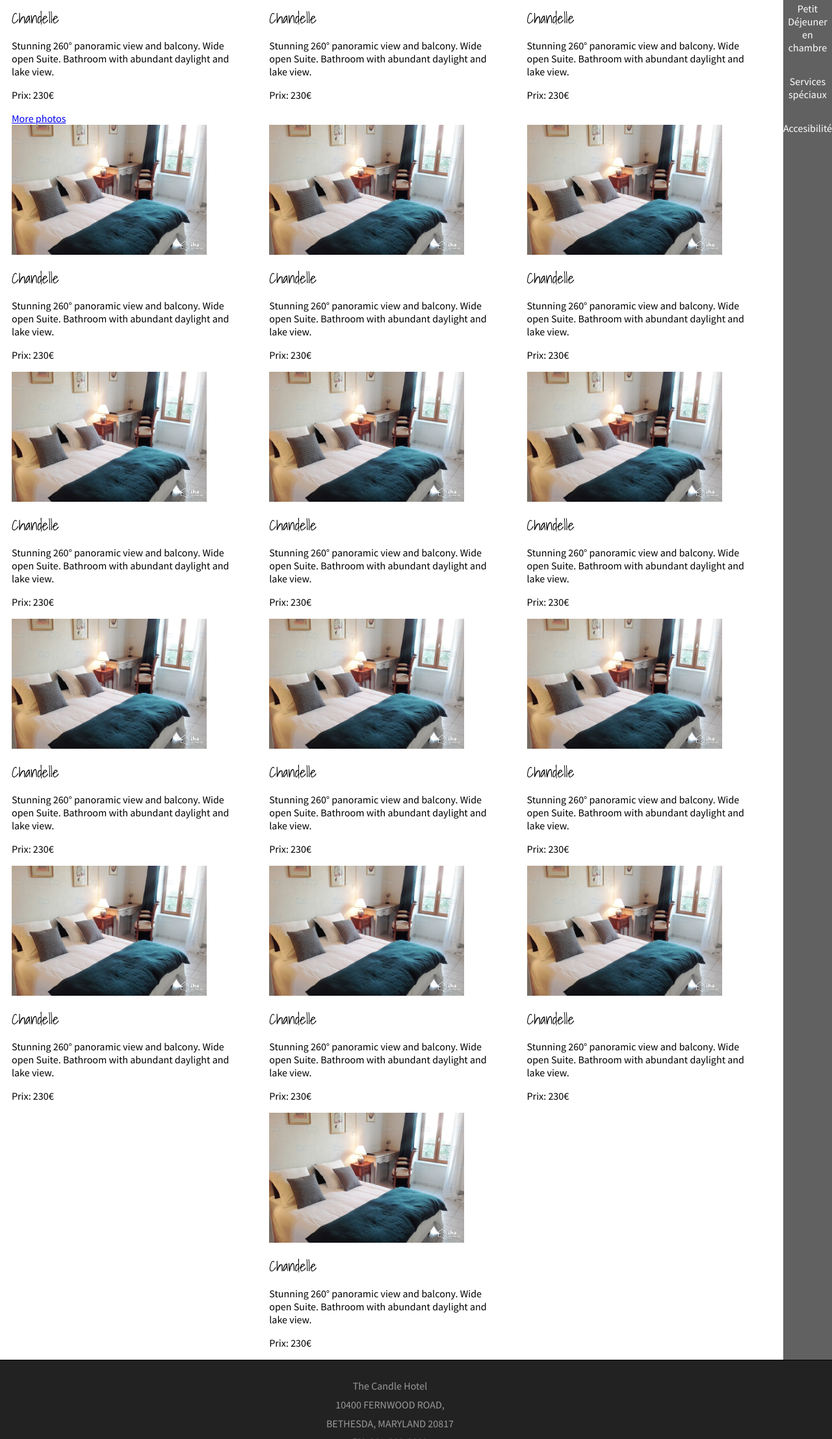
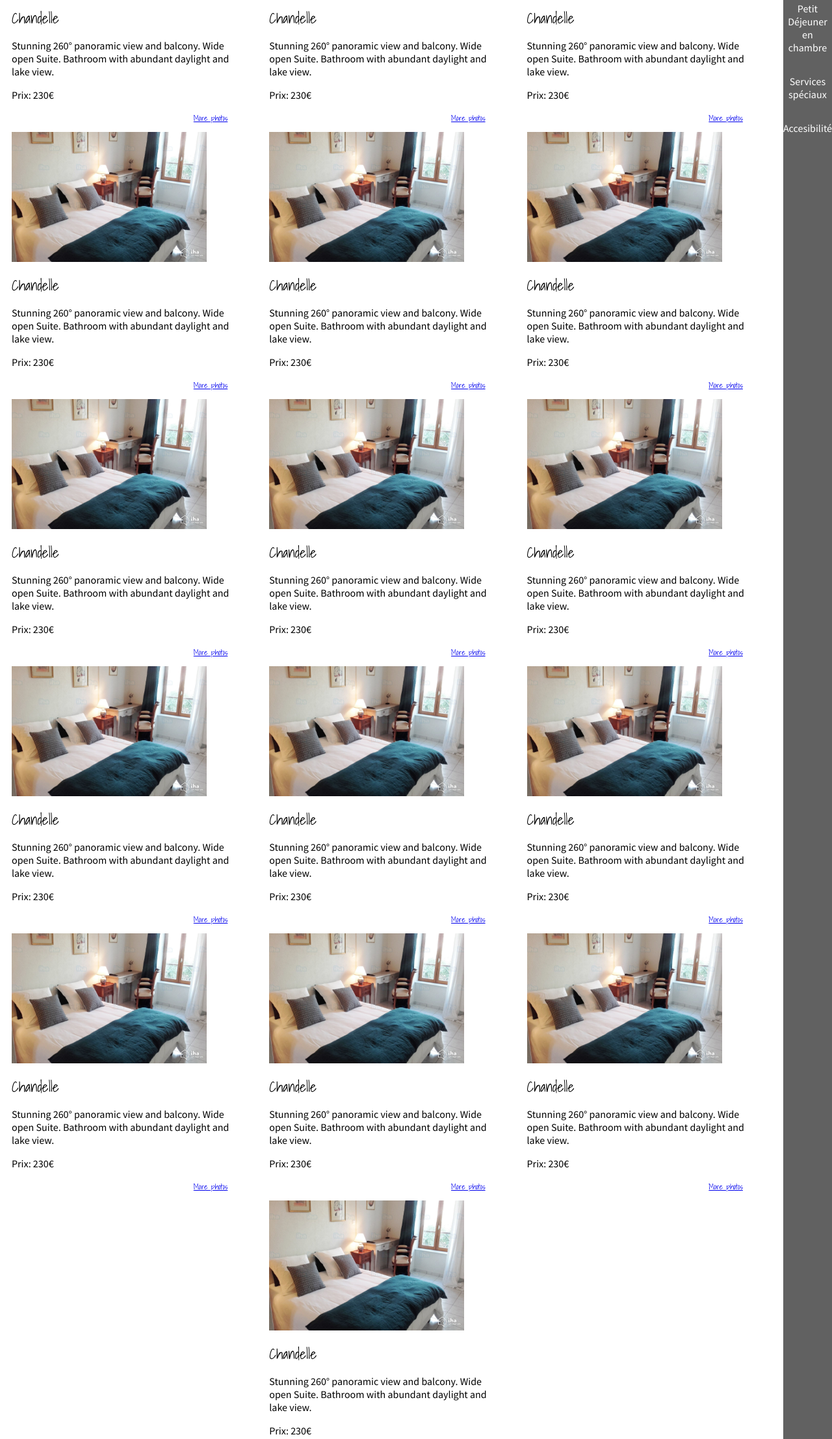
Before and after one commit to Fridakahlo/Eval14-06, a plain HTML site: page index.html in a window 1280 px wide. Shown: the part 466-2680 px from the top of the page at 65% size. Drawn offline with Linux system fonts and the light colour scheme.

Commit message:
sauvegarde

```diff
--- a/css/style.css
+++ b/css/style.css
@@ -1,3 +1,5 @@
+ /*GLOBAL*/
+
  * {
   box-sizing: border-box;
 }
@@ -10,20 +12,17 @@ body {
   font-family: 'Source Sans Pro', sans-serif;
 }
 .wrapper {
-  /* occupe la hauteur restante */
   flex: 1 1 auto;
-  /* crée un contexte flex pour ses enfants */
   display: flex;
 }
 
 /*NAVBAR*/
 
-.topnav {
+.navbar {
   overflow: hidden;
   background-color: #333;
 }
-
-.topnav a {
+.navbar a {
   float: left;
   display: block;
   color: #f2f2f2;
@@ -32,37 +31,28 @@ body {
   text-decoration: none;
   font-size: 17px;
 }
-
-.topnav a:hover {
+.navbar a:hover {
   background-color: #ddd;
   color: black;
 }
-
-/*.active {
-  background-color: #4CAF50;
-  color: white;
-}*/
-
-.topnav .icon {
+.navbar .icon {
   display: none;
 }
-
 @media screen and (max-width: 700px) {
-  .topnav a:not(:first-child) {display: none;}
-  .topnav a.icon {
+  .navbar a:not(:first-child) {display: none;}
+  .navbar a.icon {
     float: right;
     display: block;
   }
 }
-
 @media screen and (max-width: 700px) {
-  .topnav.responsive {position: relative;}
-  .topnav.responsive .icon {
+  .navbar.responsive {position: relative;}
+  .navbar.responsive .icon {
     position: absolute;
     right: 0;
     top: 0;
   }
-  .topnav.responsive a {
+  .navbar.responsive a {
     float: none;
     display: block;
     text-align: left;
@@ -84,13 +74,11 @@ header {
   justify-content: center;
   align-items: center;
 }
-/*.candle-top{
-  margin-bottom: 5p;
-}*/
 .candle-bottom{
   margin-top: -45px;
   margin-left: 10px;
 }
+
 /*ASIDE*/
 
 aside{
@@ -109,7 +97,8 @@ aside a:hover{
    color: #ef9303;
 }
 aside.sidebar {
- width: 25%; float:left;
+ width: 25%;
+ right: 0;
 }
 aside.sidebar ul {
   width:100%;
@@ -154,6 +143,18 @@ p.post-content {
   font-size: 22px;
   line-height: 20px;
 }
+.room-link {
+  font-family: 'Shadows Into Light', cursive;
+  font-size: 12px;
+  text-align: right;
+  color: black;
+  margin-right: 5em;
+  margin-bottom: 1em;
+}
+.room-link a:hover {
+  background-color: #ddd;
+  color: black;
+}
 article.post {
   width: 33%;
 }
@@ -164,7 +165,6 @@ section.content {
    margin-left: 1em;
    margin-top: 1em;
  }
-/*.content article { width:100%; float:left; padding: 0 0 1em; margin: 0 0 1em; border-bottom: 1px solid #ddd; }*/
 @media (max-width: 700px) {
  article.post {
   width: 50%;
@@ -175,7 +175,6 @@ section.content {
   article.post {
     width: 100%;
     justify-content: space-around;
-
   }
   section.content {
     margin-left: 0;
@@ -201,7 +200,6 @@ footer a {
 footer a:hover {
   color: #efefef;
 }
-
 @media (max-width: 700px) {
 
   footer  {
@@ -209,14 +207,13 @@ footer a:hover {
     padding-right: 20px;
   }
 }
-
 .container {
   max-width: 1200px;
   line-height: 0.8;
 }
 
+/*General media queries*/
 
-/* Responsive (700px screen) */
 @media (max-width: 700px) {
   .wrapper {
     flex-direction: column;
@@ -225,13 +222,28 @@ footer a:hover {
     width: auto;
     height: auto;
   }
-  #menu
-  {
-    display:none;
+  aside {
+    width: auto;
+    height: 3em;
   }
-  #hamburger
-  {
-    display:block;
+  nav,
+  aside,
+  .roomcontent {
+    flex-basis: auto;
+  }
+  nav {
+    order: 0;
+  }
+  section.content, aside.sidebar { width:100%; height:100%;}
+}
+
+@media (max-width: 320px) {
+  .wrapper {
+    flex-direction: column;
+  }
+  nav {
+    width: auto;
+    height: auto;
   }
   aside {
     width: auto;
@@ -240,48 +252,10 @@ footer a:hover {
   nav,
   aside,
   .roomcontent {
-    /* pour écraser la valeur 0, due au flex: 1 */
     flex-basis: auto;
   }
   nav {
-    /* nav reprend sa place */
     order: 0;
   }
   section.content, aside.sidebar { width:100%; height:100%;}
 }
-
-/* Responsive (fenêtres de moins de 320px) */
-@media (max-width: 320px) {
-  .wrapper {
-    /* affichage vertical */
-    flex-direction: column;
-  }
-  nav {
-    /* pour écraser la valeur 10em */
-    width: auto;
-    height: auto;
-  }
-  #menu
-  {
-    display:none;
-  }
-  #hamburger
-  {
-    display:block;
-  }
-  aside {
-    width: auto;
-    height: 3em;
-  }
-  nav,
-  aside,
-  .roomcontent {
-    /* pour écraser la valeur 0, due au flex: 1 */
-    flex-basis: auto;
-  }
-  nav {
-    /* nav reprend sa place */
-    order: 0;
-  }
-  section.content, aside.sidebar { width:100%; height:100%;}
-}
--- a/index.html
+++ b/index.html
@@ -12,7 +12,7 @@
 
   <body>
 
-	<div class="topnav" id="myTopnav">
+	<div class="navbar" id="nav-item">
 	  	<a href="#">Visiter |</a>
 		<a href="#">Shopping |</a>
 		<a href="#">Promenade |</a>
@@ -70,18 +70,8 @@
 		    	<div class="room-price">
 					<p>Prix: 230€</p>
 		    	</div>
-			</article>
-
-			<article class="post">
-				<img src="img/chambre.jpeg" width="300px" height="200px">
-				<div class="room-title">
-		    		<p>Chandelle</p>
-		    	</div>
-				<div class="entry post-content">
-					<p class="post-content">Stunning 260° panoramic view and balcony. Wide open Suite. Bathroom with abundant daylight and lake view.</p>
-		    	</div>
-		    	<div class="room-price">
-					<p>Prix: 230€</p>
+		    	<div class="room-link">
+		    		<a href="#">More photos</a>
 		    	</div>
 			</article>
 
@@ -96,18 +86,8 @@
 		    	<div class="room-price">
 					<p>Prix: 230€</p>
 		    	</div>
-			</article>
-
-			<article class="post">
-				<img src="img/chambre.jpeg" width="300px" height="200px">
-				<div class="room-title">
-		    		<p>Chandelle</p>
-		    	</div>
-				<div class="entry post-content">
-					<p class="post-content">Stunning 260° panoramic view and balcony. Wide open Suite. Bathroom with abundant daylight and lake view.</p>
-		    	</div>
-		    	<div class="room-price">
-					<p>Prix: 230€</p>
+		    	<div class="room-link">
+		    		<a href="#">More photos</a>
 		    	</div>
 			</article>
 
@@ -122,18 +102,8 @@
 		    	<div class="room-price">
 					<p>Prix: 230€</p>
 		    	</div>
-			</article>
-
-			<article class="post">
-				<img src="img/chambre.jpeg" width="300px" height="200px">
-				<div class="room-title">
-		    		<p>Chandelle</p>
-		    	</div>
-				<div class="entry post-content">
-					<p class="post-content">Stunning 260° panoramic view and balcony. Wide open Suite. Bathroom with abundant daylight and lake view.</p>
-		    	</div>
-		    	<div class="room-price">
-					<p>Prix: 230€</p>
+		    	<div class="room-link">
+		    		<a href="#">More photos</a>
 		    	</div>
 			</article>
 
@@ -148,18 +118,8 @@
 		    	<div class="room-price">
 					<p>Prix: 230€</p>
 		    	</div>
-			</article>
-
-			<article class="post">
-				<img src="img/chambre.jpeg" width="300px" height="200px">
-				<div class="room-title">
-		    		<p>Chandelle</p>
-		    	</div>
-				<div class="entry post-content">
-					<p class="post-content">Stunning 260° panoramic view and balcony. Wide open Suite. Bathroom with abundant daylight and lake view.</p>
-		    	</div>
-		    	<div class="room-price">
-					<p>Prix: 230€</p>
+		    	<div class="room-link">
+		    		<a href="#">More photos</a>
 		    	</div>
 			</article>
 
@@ -174,18 +134,8 @@
 		    	<div class="room-price">
 					<p>Prix: 230€</p>
 		    	</div>
-			</article>
-
-			<article class="post">
-				<img src="img/chambre.jpeg" width="300px" height="200px">
-				<div class="room-title">
-		    		<p>Chandelle</p>
-		    	</div>
-				<div class="entry post-content">
-					<p class="post-content">Stunning 260° panoramic view and balcony. Wide open Suite. Bathroom with abundant daylight and lake view.</p>
-		    	</div>
-		    	<div class="room-price">
-					<p>Prix: 230€</p>
+		    	<div class="room-link">
+		    		<a href="#">More photos</a>
 		    	</div>
 			</article>
 
@@ -200,18 +150,8 @@
 		    	<div class="room-price">
 					<p>Prix: 230€</p>
 		    	</div>
-			</article>
-
-			<article class="post">
-				<img src="img/chambre.jpeg" width="300px" height="200px">
-				<div class="room-title">
-		    		<p>Chandelle</p>
-		    	</div>
-				<div class="entry post-content">
-					<p class="post-content">Stunning 260° panoramic view and balcony. Wide open Suite. Bathroom with abundant daylight and lake view.</p>
-		    	</div>
-		    	<div class="room-price">
-					<p>Prix: 230€</p>
+		    	<div class="room-link">
+		    		<a href="#">More photos</a>
 		    	</div>
 			</article>
 
@@ -226,18 +166,8 @@
 		    	<div class="room-price">
 					<p>Prix: 230€</p>
 		    	</div>
-			</article>
-
-			<article class="post">
-				<img src="img/chambre.jpeg" width="300px" height="200px">
-				<div class="room-title">
-		    		<p>Chandelle</p>
-		    	</div>
-				<div class="entry post-content">
-					<p class="post-content">Stunning 260° panoramic view and balcony. Wide open Suite. Bathroom with abundant daylight and lake view.</p>
-		    	</div>
-		    	<div class="room-price">
-					<p>Prix: 230€</p>
+		    	<div class="room-link">
+		    		<a href="#">More photos</a>
 		    	</div>
 			</article>
 
@@ -252,7 +182,123 @@
 		    	<div class="room-price">
 					<p>Prix: 230€</p>
 		    	</div>
+		    	<div class="room-link">
+		    		<a href="#">More photos</a>
+		    	</div>
 			</article>
+
+			<article class="post">
+				<img src="img/chambre.jpeg" width="300px" height="200px">
+				<div class="room-title">
+		    		<p>Chandelle</p>
+		    	</div>
+				<div class="entry post-content">
+					<p class="post-content">Stunning 260° panoramic view and balcony. Wide open Suite. Bathroom with abundant daylight and lake view.</p>
+		    	</div>
+		    	<div class="room-price">
+					<p>Prix: 230€</p>
+		    	</div>
+		    	<div class="room-link">
+		    		<a href="#">More photos</a>
+		    	</div>
+			</article>
+
+			<article class="post">
+				<img src="img/chambre.jpeg" width="300px" height="200px">
+				<div class="room-title">
+		    		<p>Chandelle</p>
+		    	</div>
+				<div class="entry post-content">
+					<p class="post-content">Stunning 260° panoramic view and balcony. Wide open Suite. Bathroom with abundant daylight and lake view.</p>
+		    	</div>
+		    	<div class="room-price">
+					<p>Prix: 230€</p>
+		    	</div>
+		    	<div class="room-link">
+		    		<a href="#">More photos</a>
+		    	</div>
+			</article>
+
+			<article class="post">
+				<img src="img/chambre.jpeg" width="300px" height="200px">
+				<div class="room-title">
+		    		<p>Chandelle</p>
+		    	</div>
+				<div class="entry post-content">
+					<p class="post-content">Stunning 260° panoramic view and balcony. Wide open Suite. Bathroom with abundant daylight and lake view.</p>
+		    	</div>
+		    	<div class="room-price">
+					<p>Prix: 230€</p>
+		    	</div>
+		    	<div class="room-link">
+		    		<a href="#">More photos</a>
+		    	</div>
+			</article>
+
+			<article class="post">
+				<img src="img/chambre.jpeg" width="300px" height="200px">
+				<div class="room-title">
+		    		<p>Chandelle</p>
+		    	</div>
+				<div class="entry post-content">
+					<p class="post-content">Stunning 260° panoramic view and balcony. Wide open Suite. Bathroom with abundant daylight and lake view.</p>
+		    	</div>
+		    	<div class="room-price">
+					<p>Prix: 230€</p>
+		    	</div>
+		    	<div class="room-link">
+		    		<a href="#">More photos</a>
+		    	</div>
+			</article>
+
+			<article class="post">
+				<img src="img/chambre.jpeg" width="300px" height="200px">
+				<div class="room-title">
+		    		<p>Chandelle</p>
+		    	</div>
+				<div class="entry post-content">
+					<p class="post-content">Stunning 260° panoramic view and balcony. Wide open Suite. Bathroom with abundant daylight and lake view.</p>
+		    	</div>
+		    	<div class="room-price">
+					<p>Prix: 230€</p>
+		    	</div>
+		    	<div class="room-link">
+		    		<a href="#">More photos</a>
+		    	</div>
+			</article>
+
+			<article class="post">
+				<img src="img/chambre.jpeg" width="300px" height="200px">
+				<div class="room-title">
+		    		<p>Chandelle</p>
+		    	</div>
+				<div class="entry post-content">
+					<p class="post-content">Stunning 260° panoramic view and balcony. Wide open Suite. Bathroom with abundant daylight and lake view.</p>
+		    	</div>
+		    	<div class="room-price">
+					<p>Prix: 230€</p>
+		    	</div>
+		    	<div class="room-link">
+		    		<a href="#">More photos</a>
+		    	</div>
+			</article>
+
+			<article class="post">
+				<img src="img/chambre.jpeg" width="300px" height="200px">
+				<div class="room-title">
+		    		<p>Chandelle</p>
+		    	</div>
+				<div class="entry post-content">
+					<p class="post-content">Stunning 260° panoramic view and balcony. Wide open Suite. Bathroom with abundant daylight and lake view.</p>
+		    	</div>
+		    	<div class="room-price">
+					<p>Prix: 230€</p>
+		    	</div>
+		    	<div class="room-link">
+		    		<a href="#">More photos</a>
+		    	</div>
+			</article>
+
 
 		</section>
 
--- a/js/app.js
+++ b/js/app.js
@@ -1,8 +1,8 @@
 function myFunction() {
-    var x = document.getElementById("myTopnav");
-    if (x.className === "topnav") {
+    var x = document.getElementById("nav-item");
+    if (x.className === "navbar") {
         x.className += " responsive";
     } else {
-        x.className = "topnav";
+        x.className = "navbar";
     }
 }
```
